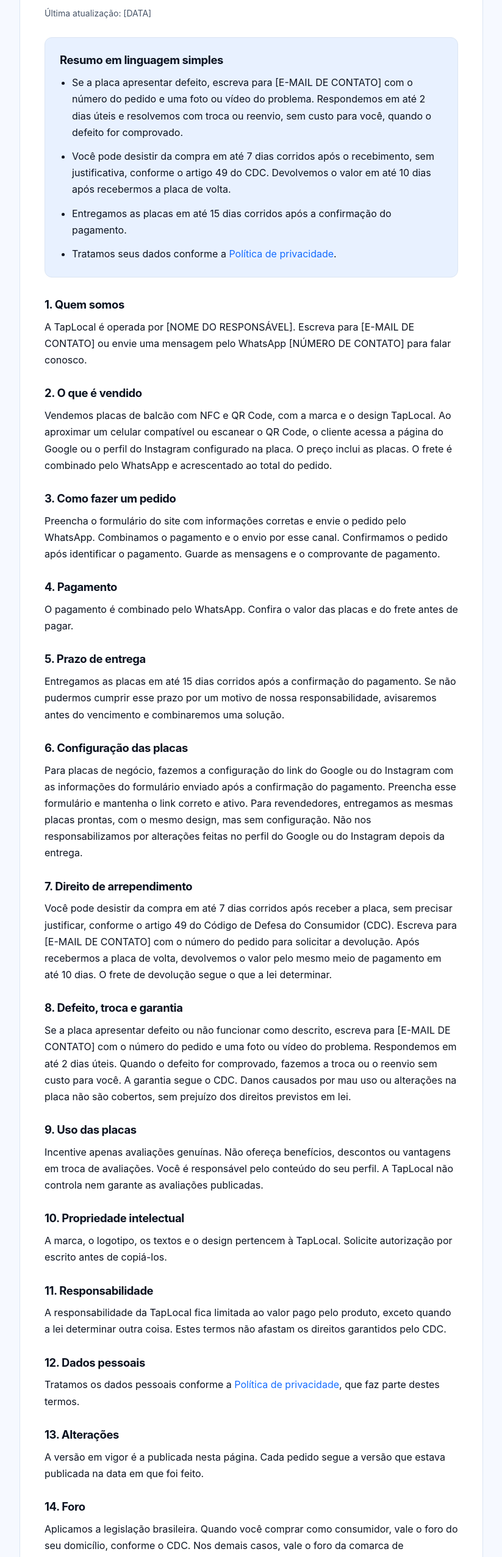
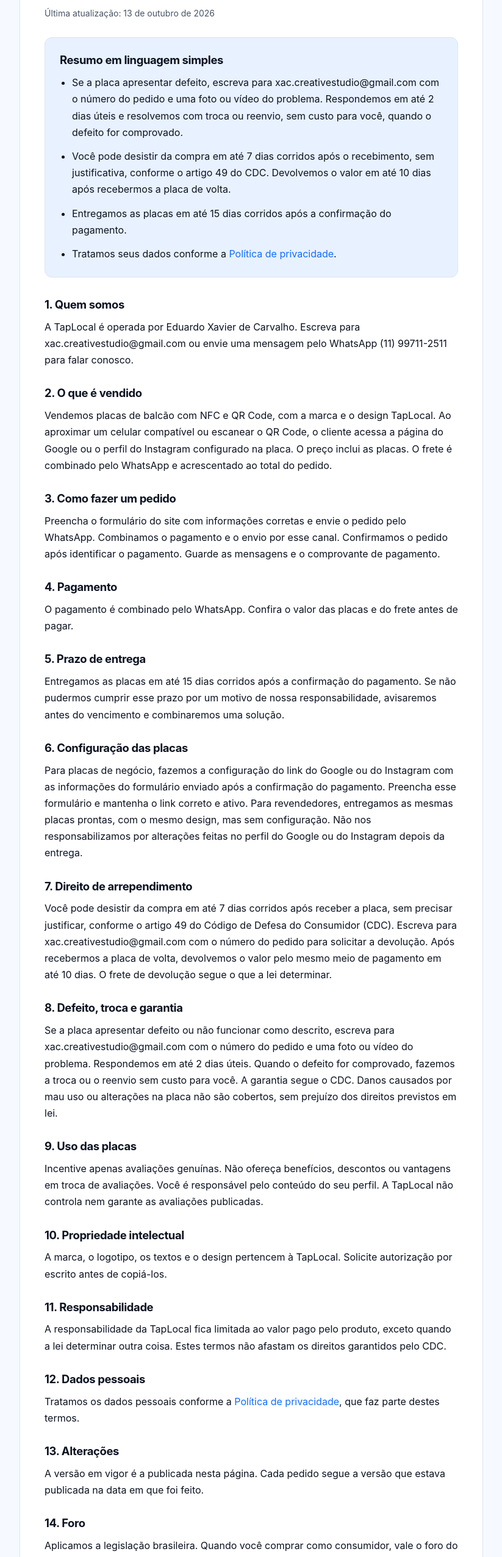
Before and after one commit to xavvierC/TapLocal, a plain HTML site: page termos-de-uso/index.html in a window 1280 px wide. Shown: the part 207-2760 px from the top of the page at 61% size, without its empty margins (228-1051 px from the left). Drawn offline with Linux system fonts and the light colour scheme.

Commit message:
docs: fill legal page details and contact

```diff
--- a/termos-de-uso/index.html
+++ b/termos-de-uso/index.html
@@ -18,11 +18,11 @@
     <article class="legal-article">
       <p class="legal-eyebrow">Documento legal</p>
       <h1>Termos de uso</h1>
-      <p class="legal-updated">Última atualização: [DATA]</p>
+      <p class="legal-updated">Última atualização: 13 de outubro de 2026</p>
       <section class="legal-summary" aria-labelledby="legal-summary-title">
         <h2 id="legal-summary-title">Resumo em linguagem simples</h2>
         <ul>
-          <li>Se a placa apresentar defeito, escreva para [E-MAIL DE CONTATO] com o número do pedido e uma foto ou vídeo do problema. Respondemos em até 2 dias úteis e resolvemos com troca ou reenvio, sem custo para você, quando o defeito for comprovado.</li>
+          <li>Se a placa apresentar defeito, escreva para xac.creativestudio@gmail.com com o número do pedido e uma foto ou vídeo do problema. Respondemos em até 2 dias úteis e resolvemos com troca ou reenvio, sem custo para você, quando o defeito for comprovado.</li>
           <li>Você pode desistir da compra em até 7 dias corridos após o recebimento, sem justificativa, conforme o artigo 49 do CDC. Devolvemos o valor em até 10 dias após recebermos a placa de volta.</li>
           <li>Entregamos as placas em até 15 dias corridos após a confirmação do pagamento.</li>
           <li>Tratamos seus dados conforme a <a href="/politica-de-privacidade/">Política de privacidade</a>.</li>
@@ -30,7 +30,7 @@
       </section>
       <section aria-labelledby="section-1">
         <h2 id="section-1">1. Quem somos</h2>
-        <p>A TapLocal é operada por [NOME DO RESPONSÁVEL]. Escreva para [E-MAIL DE CONTATO] ou envie uma mensagem pelo WhatsApp [NÚMERO DE CONTATO] para falar conosco.</p>
+        <p>A TapLocal é operada por Eduardo Xavier de Carvalho. Escreva para xac.creativestudio@gmail.com ou envie uma mensagem pelo WhatsApp (11) 99711-2511 para falar conosco.</p>
       </section>
       <section aria-labelledby="section-2">
         <h2 id="section-2">2. O que é vendido</h2>
@@ -54,11 +54,11 @@
       </section>
       <section aria-labelledby="section-7">
         <h2 id="section-7">7. Direito de arrependimento</h2>
-        <p>Você pode desistir da compra em até 7 dias corridos após receber a placa, sem precisar justificar, conforme o artigo 49 do Código de Defesa do Consumidor (CDC). Escreva para [E-MAIL DE CONTATO] com o número do pedido para solicitar a devolução. Após recebermos a placa de volta, devolvemos o valor pelo mesmo meio de pagamento em até 10 dias. O frete de devolução segue o que a lei determinar.</p>
+        <p>Você pode desistir da compra em até 7 dias corridos após receber a placa, sem precisar justificar, conforme o artigo 49 do Código de Defesa do Consumidor (CDC). Escreva para xac.creativestudio@gmail.com com o número do pedido para solicitar a devolução. Após recebermos a placa de volta, devolvemos o valor pelo mesmo meio de pagamento em até 10 dias. O frete de devolução segue o que a lei determinar.</p>
       </section>
       <section aria-labelledby="section-8">
         <h2 id="section-8">8. Defeito, troca e garantia</h2>
-        <p>Se a placa apresentar defeito ou não funcionar como descrito, escreva para [E-MAIL DE CONTATO] com o número do pedido e uma foto ou vídeo do problema. Respondemos em até 2 dias úteis. Quando o defeito for comprovado, fazemos a troca ou o reenvio sem custo para você. A garantia segue o CDC. Danos causados por mau uso ou alterações na placa não são cobertos, sem prejuízo dos direitos previstos em lei.</p>
+        <p>Se a placa apresentar defeito ou não funcionar como descrito, escreva para xac.creativestudio@gmail.com com o número do pedido e uma foto ou vídeo do problema. Respondemos em até 2 dias úteis. Quando o defeito for comprovado, fazemos a troca ou o reenvio sem custo para você. A garantia segue o CDC. Danos causados por mau uso ou alterações na placa não são cobertos, sem prejuízo dos direitos previstos em lei.</p>
       </section>
       <section aria-labelledby="section-9">
         <h2 id="section-9">9. Uso das placas</h2>
@@ -82,14 +82,14 @@
       </section>
       <section aria-labelledby="section-14">
         <h2 id="section-14">14. Foro</h2>
-        <p>Aplicamos a legislação brasileira. Quando você comprar como consumidor, vale o foro do seu domicílio, conforme o CDC. Nos demais casos, vale o foro da comarca de [CIDADE/ESTADO].</p>
+        <p>Aplicamos a legislação brasileira. Quando você comprar como consumidor, vale o foro do seu domicílio, conforme o CDC. Nos demais casos, vale o foro da comarca de São Paulo/SP.</p>
       </section>
     </article>
   </main>
   <footer class="legal-footer">
     <a href="/politica-de-privacidade/">Política de privacidade</a>
     <a href="/termos-de-uso/">Termos de uso</a>
-    <a href="mailto:[E-MAIL DE CONTATO]">Contato</a>
+    <a href="mailto:xac.creativestudio@gmail.com">Contato</a>
   </footer>
 </body>
 </html>
```
Also changed, not shown: index.html (+1 -1 lines), politica-de-privacidade/index.html (+8 -8 lines).
